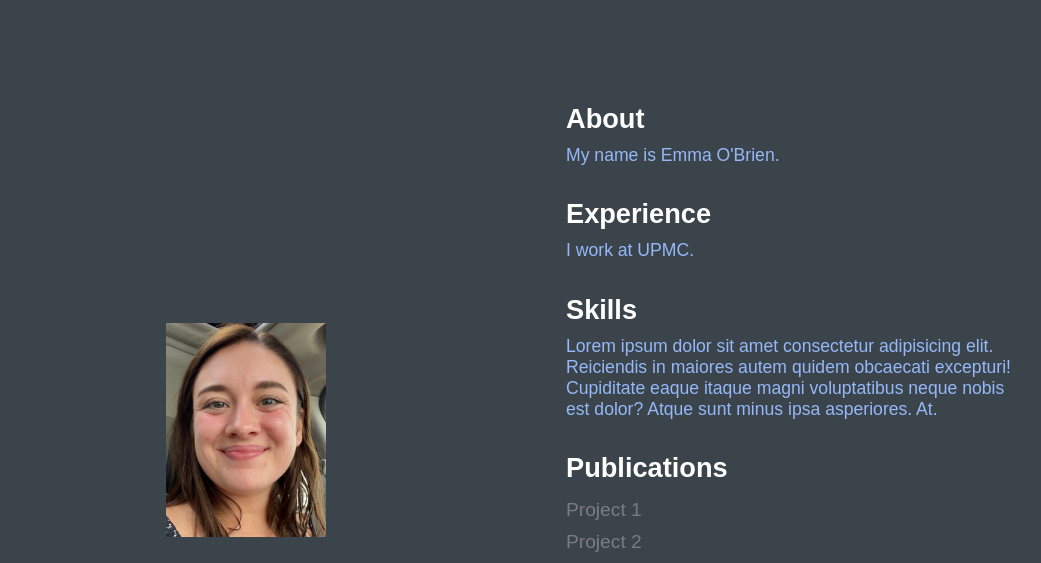
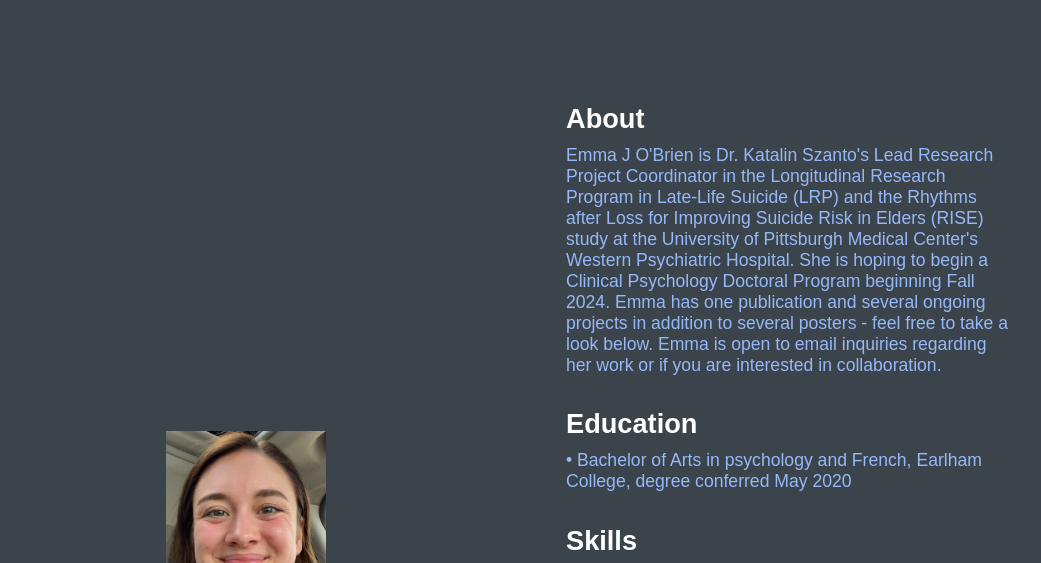
Before and after one commit to obrienemj/obrienemj.github.io, a plain HTML site: page index.html in a window 1280 px wide. Shown: the top 563 px of the page, without its empty margins (74-1115 px from the left). Drawn offline with Linux system fonts and the light colour scheme.

Commit message:
about and pub edit

```diff
--- a/index.html
+++ b/index.html
@@ -20,14 +20,14 @@
         </div>
         <div class="section-2">
             <h2>About</h2>
-            <p>My name is Emma O'Brien.</p>
-            <h2>Experience</h2>
-            <p>I work at UPMC.</p>
+            <p>Emma J O'Brien is Dr. Katalin Szanto's Lead Research Project Coordinator in the Longitudinal Research Program in Late-Life Suicide (LRP) and the Rhythms after Loss for Improving Suicide Risk in Elders (RISE) study at the University of Pittsburgh Medical Center's Western Psychiatric Hospital. She is hoping to begin a Clinical Psychology Doctoral Program beginning Fall 2024. Emma has one publication and several ongoing projects in addition to several posters - feel free to take a look below. Emma is open to email inquiries regarding her work or if you are interested in collaboration.</p>
+            <h2>Education</h2>
+            <p>• Bachelor of Arts in psychology and French, Earlham College, degree conferred May 2020</p>
 
             <h2>Skills</h2>
             <p>Lorem ipsum dolor sit amet consectetur adipisicing elit. Reiciendis in maiores autem quidem obcaecati excepturi! Cupiditate eaque itaque magni voluptatibus neque nobis est dolor? Atque sunt minus ipsa asperiores. At.</p>
             <h2>Publications</h2>
-            <a href="#">Project 1</a>
+            <a href="#">1.	O’Brien, E.*, Whitman, K.*, Buerke, M., Galfalvy, H., & Szanto, K. (2022). Life-Satisfaction, Engagement, Mindfulness, Flourishing, and Social Support: Do they Predict Depression, Suicide Ideation, and History of Suicide Attempt in Late Life? American Journal of Geriatric Psychiatry. https://doi.org/10.1016/j.jagp.2022.12.192</a>
             <a href="#">Project 2</a>
             <a href="#">Project 3</a>
             <a href="#">Project 4</a>
```
